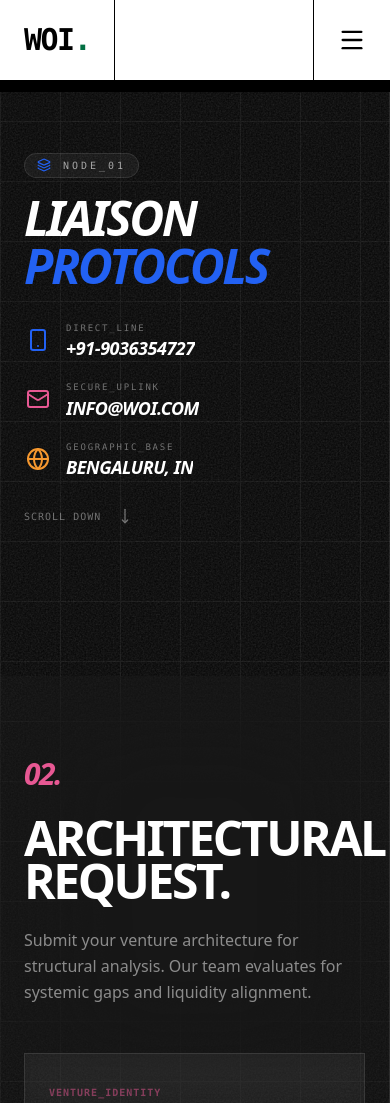
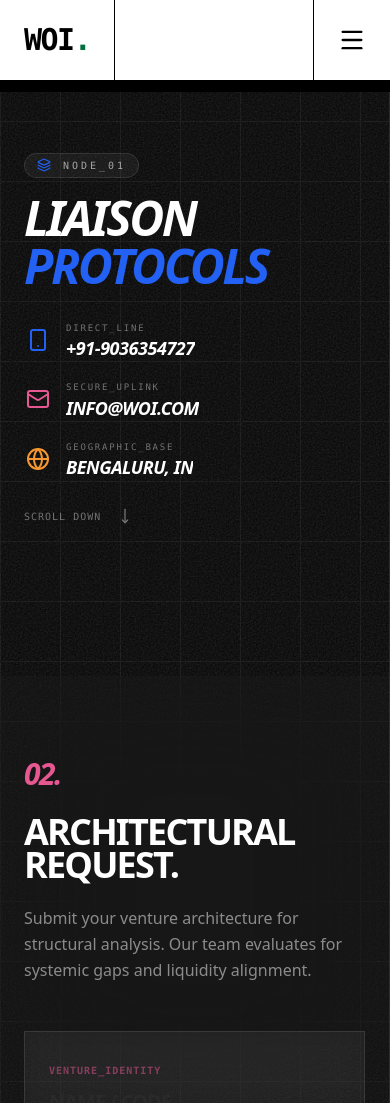
Before and after one commit to SouravO/WOI, a React (Vite) app: page /contact in a window 390 px wide. Shown: the top 1103 px of the page. Built offline with nearby package versions, Linux system fonts and the light colour scheme.

Commit message:
contadct

```diff
--- a/src/pages/Contact.jsx
+++ b/src/pages/Contact.jsx
@@ -115,7 +115,7 @@ export default function DraftingTablePortal() {
             <div className="max-w-5xl w-full grid grid-cols-1 lg:grid-cols-2 gap-12 lg:gap-24 relative z-10">
               <div className="space-y-6 md:space-y-8">
                 <div className="text-3xl md:text-4xl font-black italic tracking-tighter" style={{ color: COLORS.VIBRANT_PINK }}>02.</div>
-                <h2 className="text-5xl md:text-7xl font-black uppercase tracking-tighter leading-[0.9]">Architectural <br /> Request.</h2>
+                <h2 className="text-4xl md:text-7xl font-black uppercase tracking-tighter leading-[0.9]">Architectural <br /> Request.</h2>
                 <p className="text-base md:text-lg font-light opacity-50 leading-relaxed max-w-md">
                   Submit your venture architecture for structural analysis.
                   Our team evaluates for systemic gaps and liquidity alignment.
```
